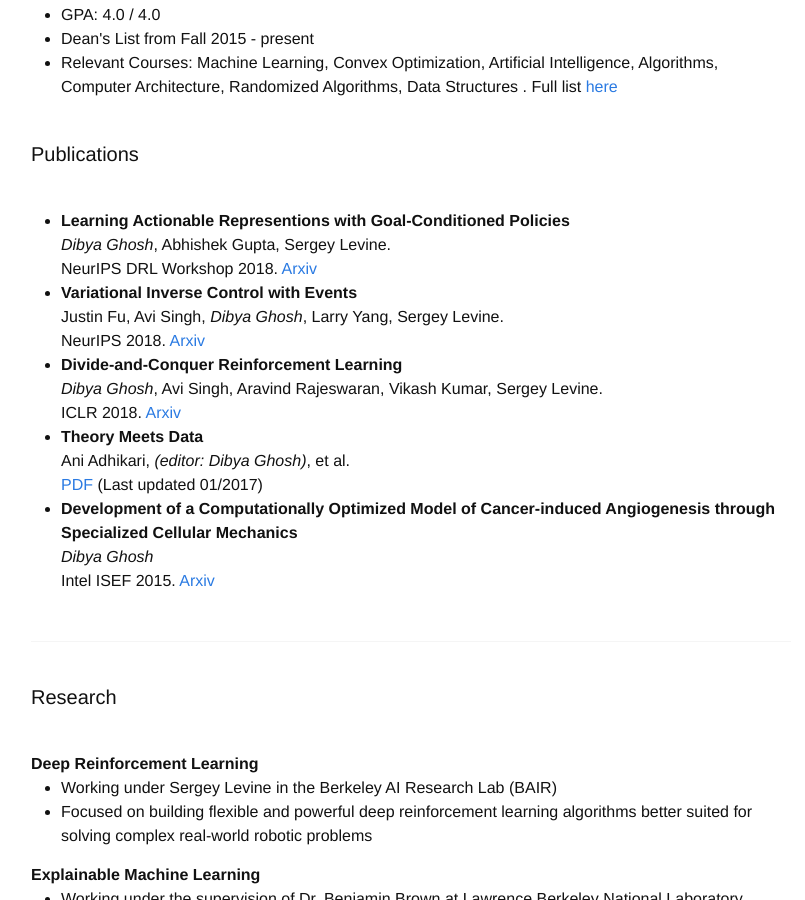
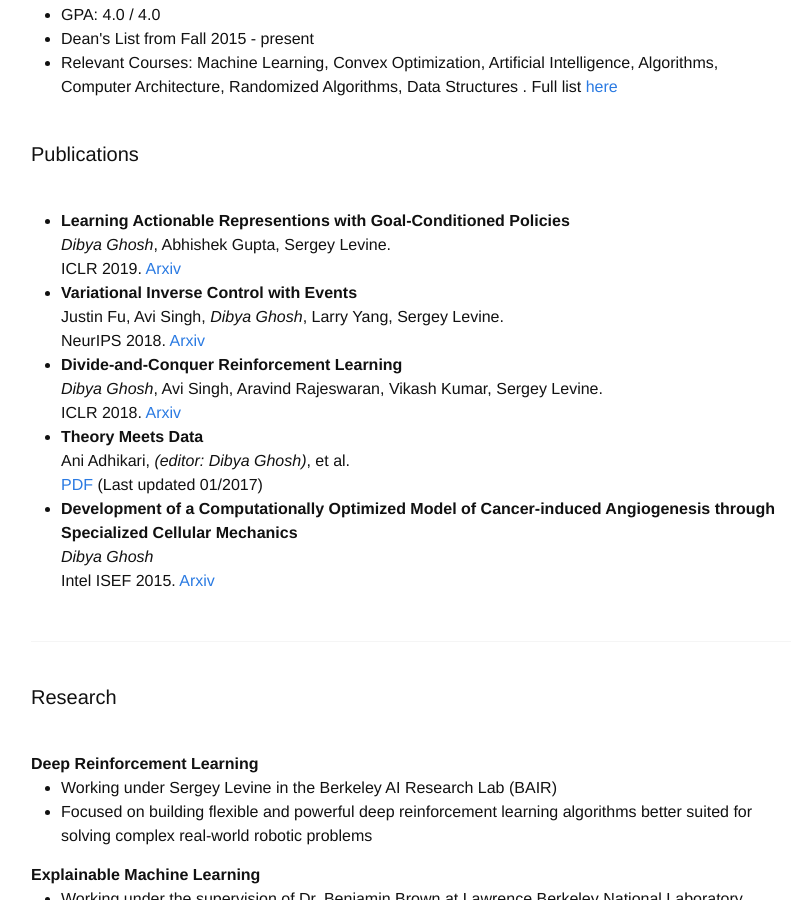
Before and after one commit to dibyaghosh/dibyaghosh.github.io, a Jekyll site: the page built from about.html, in a window 1280 px wide and 900 px high, scrolled down 502 px. Shown: the whole window, without its empty margins (229-1034 px from the left). Built offline with Jekyll 4.4.1, drawn with Linux system fonts in a browser that asks for light colours; nearby versions of some CDN libraries; some web fonts are replaced.

Commit message:
Update about.html

```diff
--- a/about.html
+++ b/about.html
@@ -22,7 +22,7 @@
 <h1 class="page-heading resume-heading">Publications</h1>
 <ul>
   <li> <b> Learning Actionable Representions with Goal-Conditioned Policies</b> <br /> <i> Dibya Ghosh</i>, Abhishek Gupta, Sergey Levine. <br />
-    NeurIPS DRL Workshop 2018. <a href="https://arxiv.org/abs/1811.07819"> Arxiv </a>
+    ICLR 2019. <a href="https://arxiv.org/abs/1811.07819"> Arxiv </a>
   <li> <b> Variational Inverse Control with Events </b> <br /> Justin Fu, Avi Singh, <i> Dibya Ghosh</i>, Larry Yang, Sergey Levine. <br />
     NeurIPS 2018. <a href="https://arxiv.org/abs/1805.11686"> Arxiv </a>
   <li> <b> Divide-and-Conquer Reinforcement Learning </b> <br /> <i> Dibya Ghosh</i>, Avi Singh, Aravind Rajeswaran, Vikash Kumar, Sergey Levine. <br />
```
